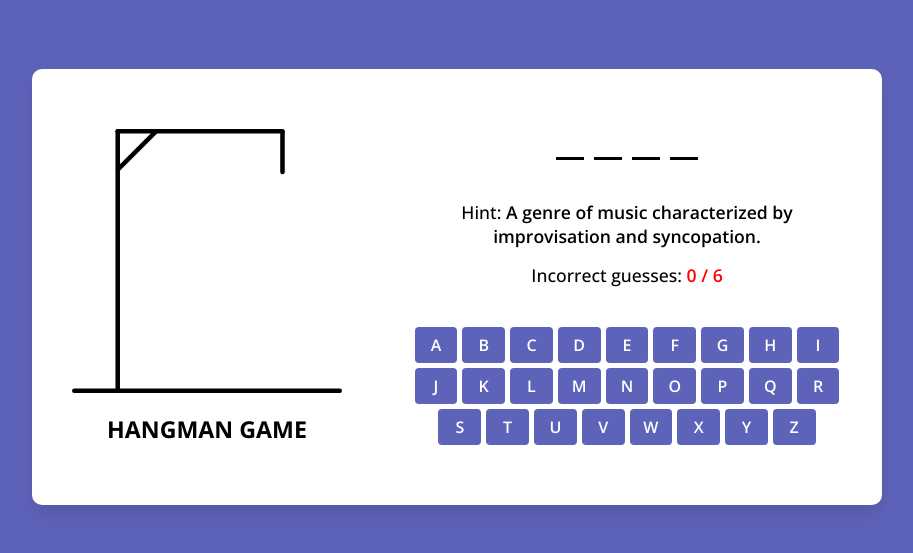
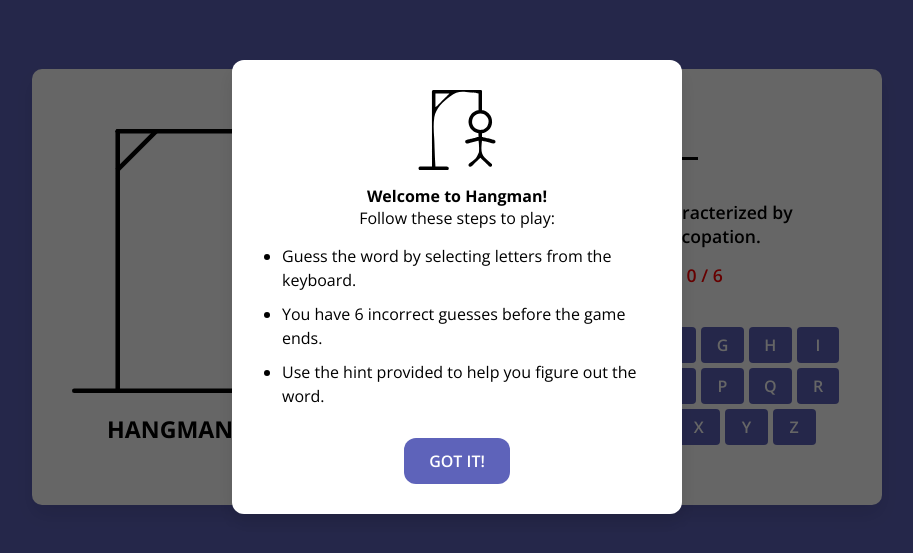
Before and after one commit to misterblack0101/web-games, a plain HTML site: page hangman/index.html in a window 1280 px wide. Shown: the part 113-666 px from the top of the page, without its empty margins (183-1096 px from the left). Drawn offline with nearby package versions, Linux system fonts and the light colour scheme.

Commit message:
added hangman tutorial

```diff
--- a/hangman/index.html
+++ b/hangman/index.html
@@ -16,6 +16,19 @@
             <button class="play-again">Play Again</button>
         </div>
     </div>
+    <div class="tutorial-modal">
+        <div class="content">
+            <img src="images/hangman.svg" alt="Tutorial Icon" class="tutorial-icon">
+            <h4>Welcome to Hangman!</h4>
+            <p>Follow these steps to play:</p>
+            <ul>
+                <li>Guess the word by selecting letters from the keyboard.</li>
+                <li>You have 6 incorrect guesses before the game ends.</li>
+                <li>Use the hint provided to help you figure out the word.</li>
+            </ul>
+            <button class="close-tutorial">Got it!</button>
+        </div>
+    </div>
     <div class="container">
         <div class="hangman-box">
             <img src="#" draggable="false" alt="hangman-img">
--- a/hangman/scripts/script.js
+++ b/hangman/scripts/script.js
@@ -4,6 +4,8 @@ const keyboardDiv = document.querySelector(".keyboard");
 const hangmanImage = document.querySelector(".hangman-box img");
 const gameModal = document.querySelector(".game-modal");
 const playAgainBtn = gameModal.querySelector("button");
+const tutorialModal = document.querySelector(".tutorial-modal");
+const closeTutorialBtn = tutorialModal.querySelector(".close-tutorial");
 
 // Initializing game variables
 let currentWord, correctLetters, wrongGuessCount;
@@ -39,10 +41,10 @@ const gameOver = (isVictory) => {
 
 const initGame = (button, clickedLetter) => {
     // Checking if clickedLetter is exist on the currentWord
-    if(currentWord.includes(clickedLetter)) {
+    if (currentWord.includes(clickedLetter)) {
         // Showing all correct letters on the word display
         [...currentWord].forEach((letter, index) => {
-            if(letter === clickedLetter) {
+            if (letter === clickedLetter) {
                 correctLetters.push(letter);
                 wordDisplay.querySelectorAll("li")[index].innerText = letter;
                 wordDisplay.querySelectorAll("li")[index].classList.add("guessed");
@@ -57,8 +59,8 @@ const initGame = (button, clickedLetter) => {
     guessesText.innerText = `${wrongGuessCount} / ${maxGuesses}`;
 
     // Calling gameOver function if any of these condition meets
-    if(wrongGuessCount === maxGuesses) return gameOver(false);
-    if(correctLetters.length === currentWord.length) return gameOver(true);
+    if (wrongGuessCount === maxGuesses) return gameOver(false);
+    if (correctLetters.length === currentWord.length) return gameOver(true);
 }
 
 // Creating keyboard buttons and adding event listeners
@@ -69,5 +71,13 @@ for (let i = 97; i <= 122; i++) {
     button.addEventListener("click", (e) => initGame(e.target, String.fromCharCode(i)));
 }
 
+closeTutorialBtn.addEventListener("click", () => {
+    tutorialModal.classList.add("hidden");
+});
+
+document.addEventListener("DOMContentLoaded", () => {
+    tutorialModal.classList.remove("hidden");
+});
+
 getRandomWord();
 playAgainBtn.addEventListener("click", getRandomWord);
--- a/hangman/style.css
+++ b/hangman/style.css
@@ -150,6 +150,65 @@ body {
     padding: 12px 23px;
 }
 
+.tutorial-modal {
+    position: fixed;
+    top: 0;
+    left: 0;
+    width: 100%;
+    height: 100%;
+    opacity: 1;
+    pointer-events: auto;
+    background: rgba(0,0,0,0.6);
+    display: flex;
+    align-items: center;
+    justify-content: center;
+    z-index: 9999;
+    padding: 0 10px;
+}
+.tutorial-modal .content {
+    padding: 30px;
+    max-width: 450px;
+    width: 100%;
+    border-radius: 12px;
+    background: #fff;
+    text-align: center;
+    box-shadow: 0 10px 20px rgba(0,0,0,0.1);
+    position: relative;
+}
+.tutorial-modal .tutorial-icon {
+    width: 80px;
+    margin-bottom: 15px;
+}
+.tutorial-modal ul {
+    text-align: left;
+    margin: 15px 0 30px;
+    padding-left: 20px;
+    font-size: 1rem;
+    line-height: 1.5;
+}
+.tutorial-modal ul li {
+    margin-bottom: 10px;
+}
+.tutorial-modal button {
+    padding: 12px 25px;
+    color: #fff;
+    border: none;
+    outline: none;
+    cursor: pointer;
+    font-size: 1rem;
+    font-weight: 600;
+    border-radius: 12px;
+    text-transform: uppercase;
+    background: #5E63BA;
+    transition: background 0.3s;
+}
+.tutorial-modal button:hover {
+    background: #8286c9;
+}
+.tutorial-modal.hidden {
+    display: none;
+}
+
 @media (max-width: 782px) {
     .container {
         flex-direction: column;
```
Also changed, not shown: hangman/images/hangman.svg (added).
